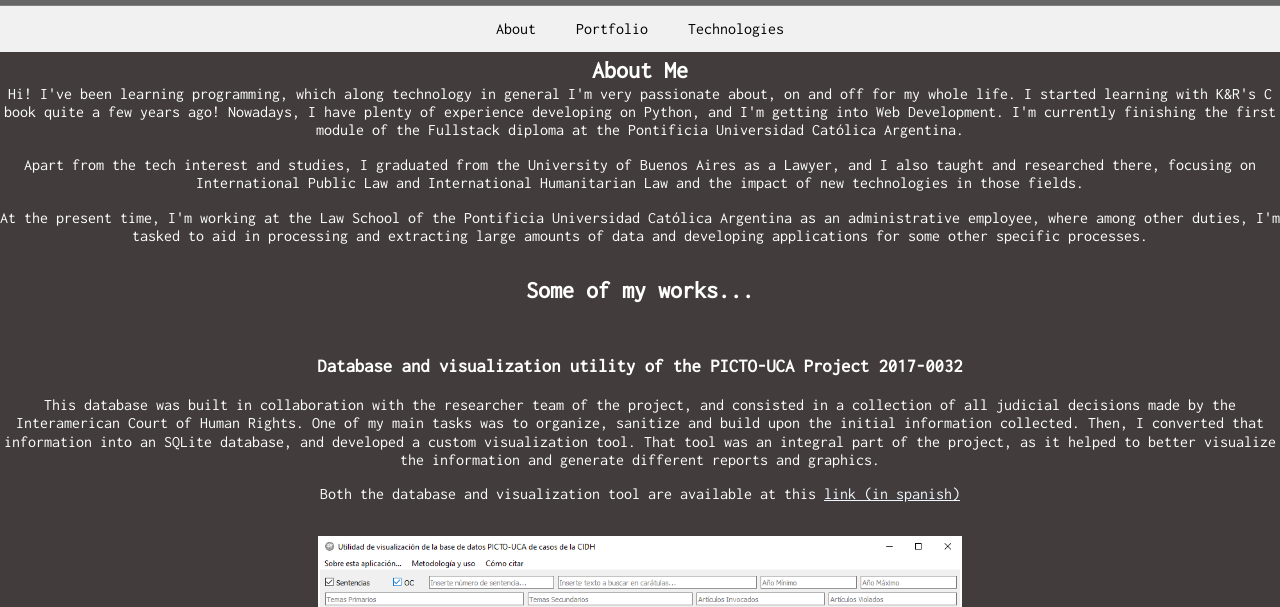
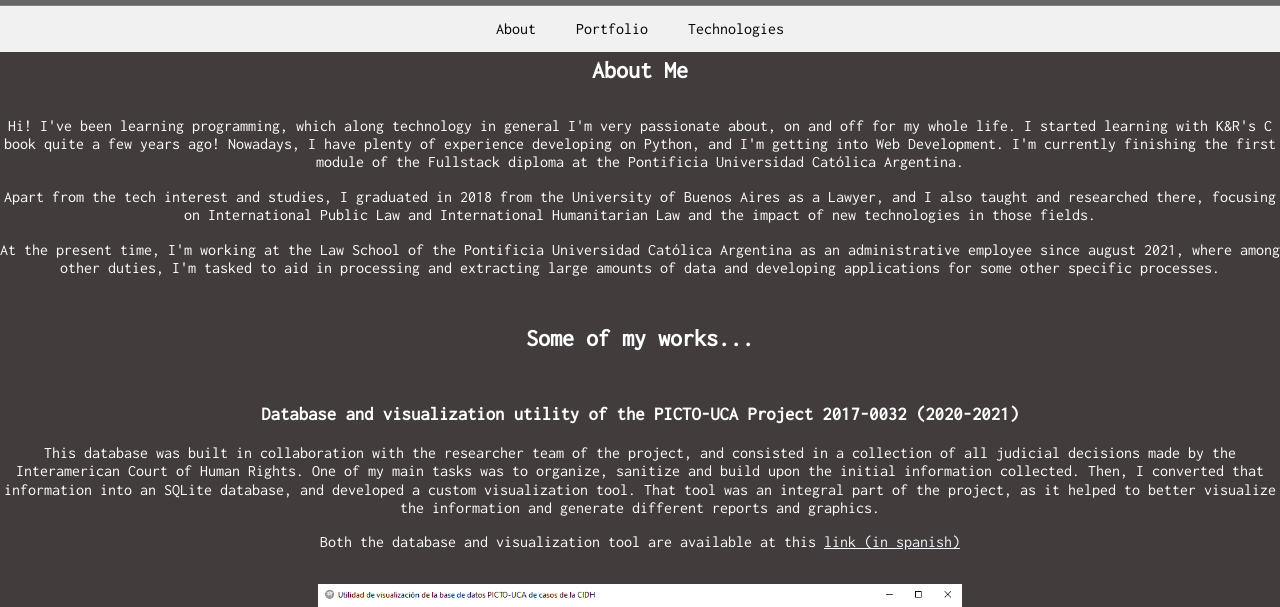
Before and after one commit to rescuderog/CVWebsiteDiplo, a plain HTML site: page docs/index_en.html in a window 1280 px wide. Shown: the part 93-700 px from the top of the page. Drawn offline with Linux system fonts and the light colour scheme.

Commit message:
minor changes and additions on the about me part

```diff
--- a/docs/index_en.html
+++ b/docs/index_en.html
@@ -58,14 +58,16 @@
     <!-- Sections: About, Portfolio and Technologies-->
     <section id="about">
         <h2>About Me</h2>
-        <p class="spaced">Hi! I've been learning programming, which along technology in general I'm very passionate about, on and off for my whole life. I started learning with K&R's C book quite a few years ago! Nowadays, I have plenty of experience developing on Python, and I'm getting into Web Development. I'm currently finishing the first module of the Fullstack diploma at the Pontificia Universidad Católica Argentina.</p>
-        <p class="spaced">Apart from the tech interest and studies, I graduated from the University of Buenos Aires as a Lawyer, and I also taught and researched there, focusing on International Public Law and International Humanitarian Law and the impact of new technologies in those fields.</p>
-        <p>At the present time, I'm working at the Law School of the Pontificia Universidad Católica Argentina as an administrative employee, where among other duties, I'm tasked to aid in processing and extracting large amounts of data and developing applications for some other specific processes.</p>
+        <article>
+            <p class="spaced">Hi! I've been learning programming, which along technology in general I'm very passionate about, on and off for my whole life. I started learning with K&R's C book quite a few years ago! Nowadays, I have plenty of experience developing on Python, and I'm getting into Web Development. I'm currently finishing the first module of the Fullstack diploma at the Pontificia Universidad Católica Argentina.</p>
+            <p class="spaced">Apart from the tech interest and studies, I graduated in 2018 from the University of Buenos Aires as a Lawyer, and I also taught and researched there, focusing on International Public Law and International Humanitarian Law and the impact of new technologies in those fields.</p>
+            <p>At the present time, I'm working at the Law School of the Pontificia Universidad Católica Argentina as an administrative employee since august 2021, where among other duties, I'm tasked to aid in processing and extracting large amounts of data and developing applications for some other specific processes.</p>
+        </article>
     </section>
     <section id="portfolio">
         <h2>Some of my works...</h2>
         <article id="proyecto-picto">
-            <h3>Database and visualization utility of the PICTO-UCA Project 2017-0032</h3>
+            <h3>Database and visualization utility of the PICTO-UCA Project 2017-0032 (2020-2021)</h3>
             <p class="spaced">This database was built in collaboration with the researcher team of the project, and consisted in a collection of all judicial decisions made by the Interamerican Court of Human Rights. One of my main tasks was to organize, sanitize and build upon the initial information collected. Then, I converted that information into an SQLite database, and developed a custom visualization tool. That tool was an integral part of the project, as it helped to better visualize the information and generate different reports and graphics.</p>
             <p>Both the database and visualization tool are available at this <a href="https://repositorio.uca.edu.ar/handle/123456789/11519" target="_blank">link (in spanish)</a></p>
             <div class="gallery-container">
```
Also changed, not shown: docs/index.html (+5 -3 lines).
